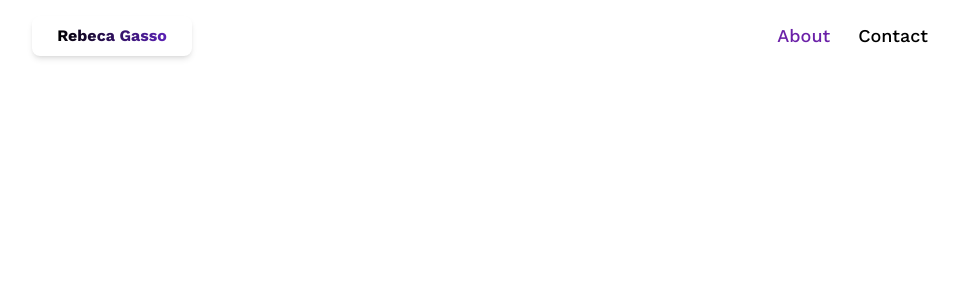
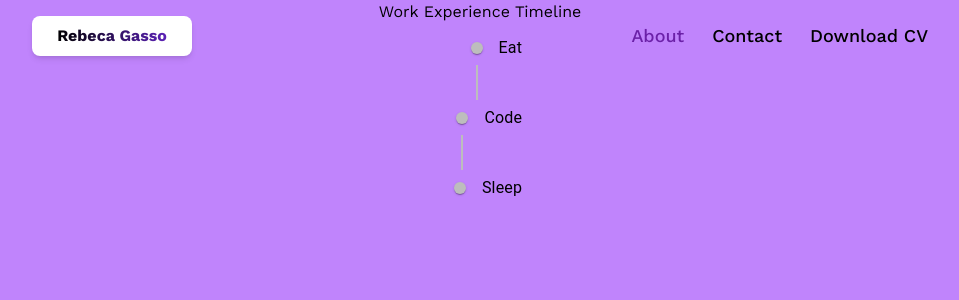
Before and after one commit to rgasso-codes/portfolio, a React (Create React App) app: page /about in a window 1280 px wide. Shown: the top 300 px of the page, without its empty margins (160-1119 px from the left). Built offline with nearby package versions, Linux system fonts and the light colour scheme; the HTML template or start-up script is replaced by a standard one.

Commit message:
chore: add mui

```diff
--- a/package.json
+++ b/package.json
@@ -3,7 +3,12 @@
   "version": "0.1.0",
   "private": true,
   "dependencies": {
+    "@emotion/react": "^11.11.3",
+    "@emotion/styled": "^11.11.0",
     "@mui/base": "^5.0.0-beta.36",
+    "@mui/lab": "^5.0.0-alpha.165",
+    "@mui/material": "^5.15.9",
+    "@mui/styled-engine-sc": "^6.0.0-alpha.16",
     "@testing-library/jest-dom": "^5.17.0",
     "@testing-library/react": "^13.4.0",
     "@testing-library/user-event": "^13.5.0",
@@ -11,6 +16,7 @@
     "react-dom": "^18.2.0",
     "react-router-dom": "^6.22.0",
     "react-scripts": "5.0.1",
+    "styled-components": "^6.1.8",
     "typescript": "^5.3.3",
     "web-vitals": "^2.1.4"
   },
--- a/src/components/Navbar.jsx
+++ b/src/components/Navbar.jsx
@@ -14,6 +14,7 @@ const Navbar = () => {
         <NavLink to="/contact" className={({isActive}) => isActive ? 'text-purple-800': 'text-black'}>
           Contact
         </NavLink>
+        <a href="">Download CV</a>
       </nav>
     </header>
   );
--- a/src/pages/About.jsx
+++ b/src/pages/About.jsx
@@ -1,7 +1,35 @@
 import React from 'react';
+import Timeline from '@mui/lab/Timeline';
+import {TimelineConnector, TimelineContent, TimelineDot, TimelineItem, TimelineSeparator} from "@mui/lab";
 
 const About = () => {
-
+  return (
+    <section className="w-full h-screen relative background flex flex-col items-center items-center bg-purple-400 ">
+      <h2>Work Experience Timeline</h2>
+      <Timeline>
+        <TimelineItem>
+          <TimelineSeparator>
+            <TimelineDot />
+            <TimelineConnector />
+          </TimelineSeparator>
+          <TimelineContent>Eat</TimelineContent>
+        </TimelineItem>
+        <TimelineItem>
+          <TimelineSeparator>
+            <TimelineDot />
+            <TimelineConnector />
+          </TimelineSeparator>
+          <TimelineContent>Code</TimelineContent>
+        </TimelineItem>
+        <TimelineItem>
+          <TimelineSeparator>
+            <TimelineDot />
+          </TimelineSeparator>
+          <TimelineContent>Sleep</TimelineContent>
+        </TimelineItem>
+      </Timeline>
+    </section>
+  );
 };
 
 export default About;
--- a/src/pages/Home.jsx
+++ b/src/pages/Home.jsx
@@ -13,7 +13,7 @@ const Home = () => {
           <div className="row-span-1 pt-20">
             <img className="h-96 w-96 shadow-xs content-center justify-center" src={logo} alt="Logo" />
           </div>
-          <h2 className="text-2xl animate-bounce duration-75">Hi, I'm Rebeca!</h2>
+          <h2 className="text-2xl animate-bounce duration-75 font-mono">Hi, I'm Rebeca!</h2>
           <div className="row-span-1 w-2/4 text-xl font-mono">
             <p className="">
               Software Engineer with six years of software development experience.
```
Also changed, not shown: 1 other file (tests, documents, lock files or other folders).
